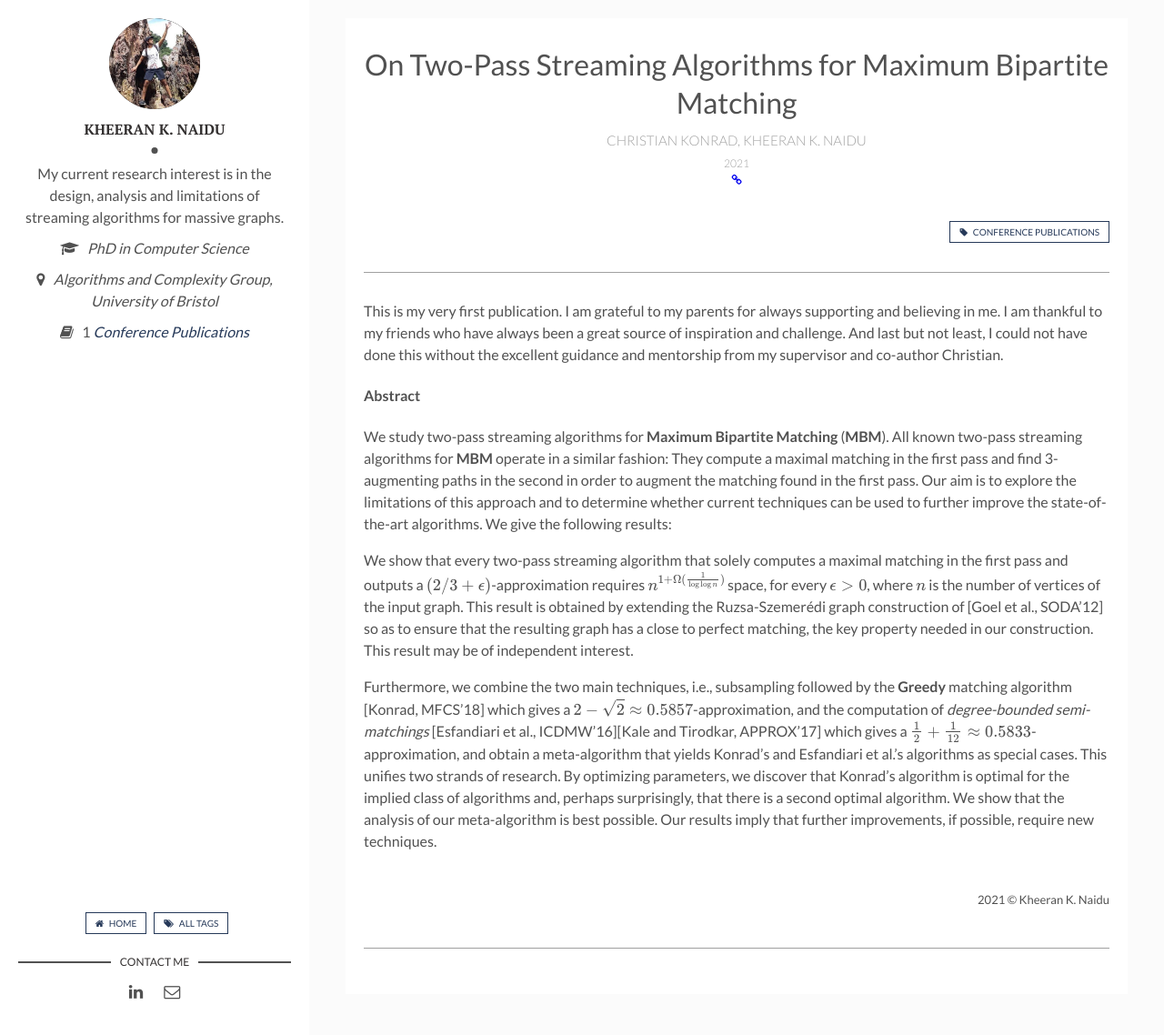
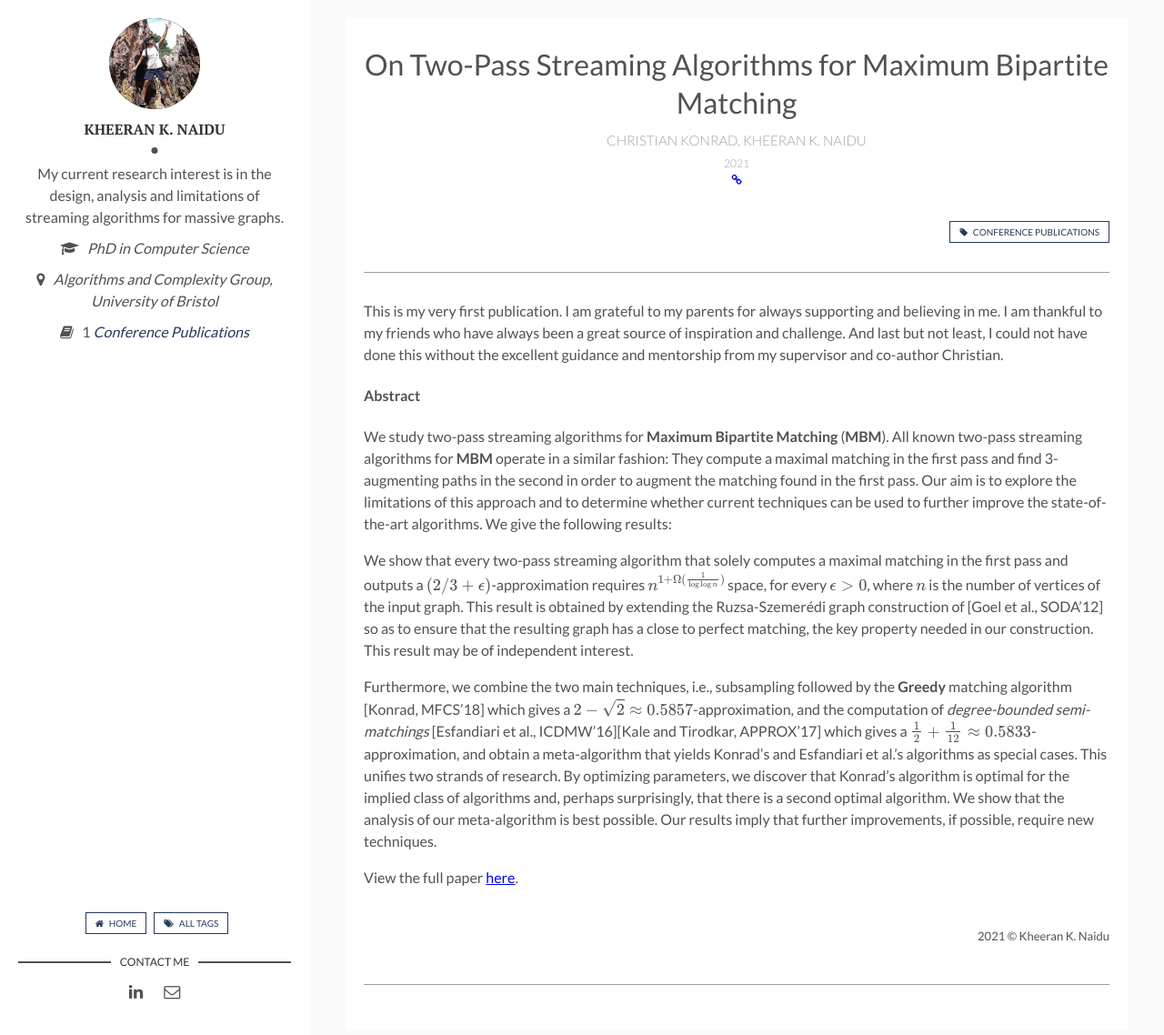
Before and after one commit to kheeran/kheeran.github.io, a Jekyll site: the page built from _posts/2021-06-23-APPROX-2021.markdown, in a window 1280 px wide and 1153 px high. Shown: the top 1138 px of the window at 91% size. Built offline with Jekyll 4.4.1, drawn with Linux system fonts in a browser that asks for light colours; formulas are drawn with MathJax 3.

Commit message:
minor edit to content

```diff
--- a/_posts/2021-06-23-APPROX-2021.markdown
+++ b/_posts/2021-06-23-APPROX-2021.markdown
@@ -21,3 +21,5 @@ We show that every two-pass streaming algorithm that solely computes a maximal m
 
 Furthermore, we combine the two main techniques, i.e., subsampling followed by the **Greedy** matching algorithm [Konrad, MFCS'18] which gives a $2-\sqrt{2} \approx 0.5857$-approximation, and the computation of *degree-bounded semi-matchings* [Esfandiari et al., ICDMW'16][Kale and Tirodkar, APPROX'17] which gives a $\frac{1}{2} + \frac{1}{12} \approx 0.5833$-approximation, and obtain a meta-algorithm that yields Konrad's and Esfandiari et al.'s algorithms as special cases. This unifies two strands of research. By optimizing parameters, we discover that Konrad's algorithm is optimal for the implied class of algorithms and, perhaps surprisingly, that there is a second optimal algorithm. We show that the analysis of our meta-algorithm is best possible.
 Our results imply that further improvements, if possible, require new techniques.
+
+View the full paper [here]({{ page.link }}){:target="_blank"}.
```
